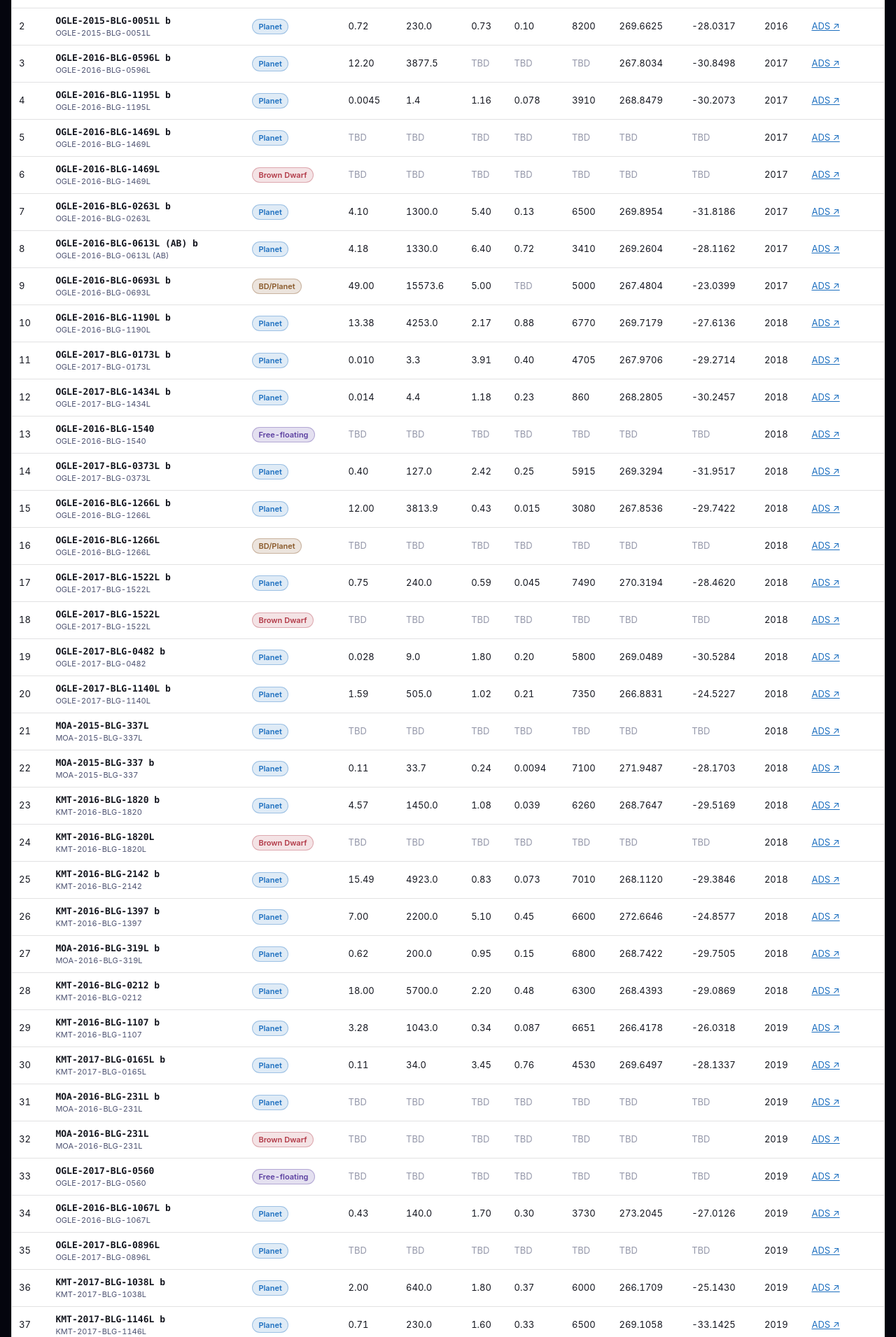
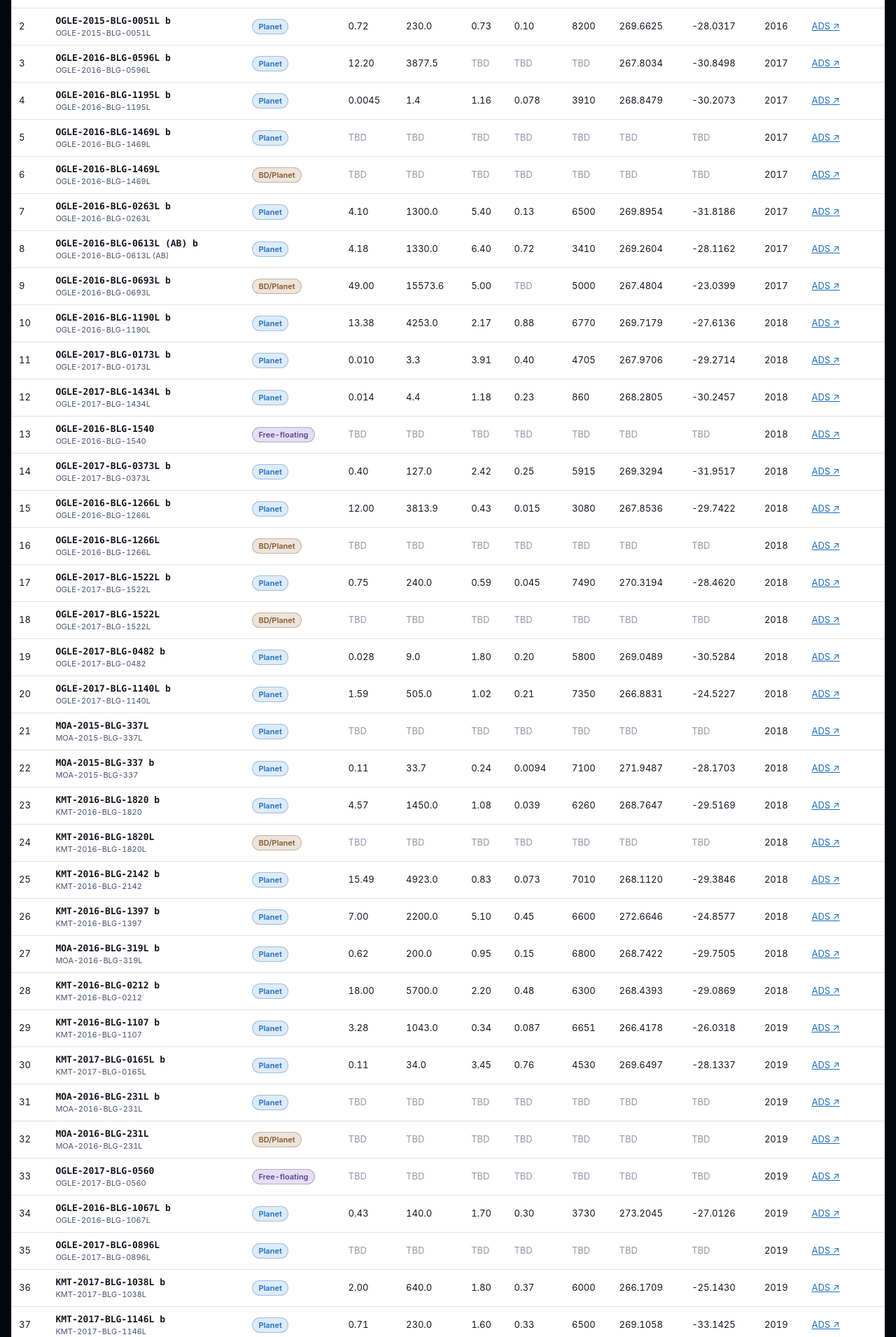
Before and after one commit to bulk17/ExoKMTNet, a PHP site: page / in a window 1280 px wide. Shown: the part 824-2734 px from the top of the page at 70% size. Run offline with PHP 8.4, Linux system fonts and the light colour scheme.

Commit message:
Merge "Brown Dwarf" type into "BD/Planet"
The "Brown-dwarf candidates" stat was already counting both together,
but the per-row badge, type filter, and pill styling still treated
them as separate categories. Now type_note "BD" classifies the same
as "BD/Planet", and the now-unreachable "bd" type (label, pill color,
--bd CSS variable, filter option) is removed.

Co-Authored-By: Claude Sonnet 5 <noreply@anthropic.com>
Claude-Session: https://claude.ai/code/session_01RAVsNxWpCwsfMrRuYxU2jC

```diff
--- a/assets/css/style.css
+++ b/assets/css/style.css
@@ -15,7 +15,6 @@
   --accent-soft: #fbe6cf;
   --link: #1d6fbf;
   --planet: #1d6fbf;
-  --bd: #b23a48;
   --bdplanet: #8a5a2b;
   --ffp: #5b3fa0;
   --row-hover: rgba(0, 0, 0, 0.04);
@@ -37,7 +36,6 @@
     --accent-soft: #3a2a14;
     --link: #6fb3f2;
     --planet: #6fb3f2;
-    --bd: #f08a97;
     --bdplanet: #e0b070;
     --ffp: #b79cf0;
     --row-hover: rgba(255, 255, 255, 0.06);
@@ -56,7 +54,6 @@
   --accent-soft: #3a2a14;
   --link: #6fb3f2;
   --planet: #6fb3f2;
-  --bd: #f08a97;
   --bdplanet: #e0b070;
   --ffp: #b79cf0;
   --row-hover: rgba(255, 255, 255, 0.06);
@@ -433,7 +430,6 @@ table.data tbody tr:last-child td { border-bottom: none; }
   border: 1px solid transparent;
 }
 .pill.planet { color: var(--planet); background: color-mix(in srgb, var(--planet) 14%, transparent); border-color: color-mix(in srgb, var(--planet) 35%, transparent); }
-.pill.bd { color: var(--bd); background: color-mix(in srgb, var(--bd) 14%, transparent); border-color: color-mix(in srgb, var(--bd) 35%, transparent); }
 .pill.bdplanet { color: var(--bdplanet); background: color-mix(in srgb, var(--bdplanet) 16%, transparent); border-color: color-mix(in srgb, var(--bdplanet) 35%, transparent); }
 .pill.ffp { color: var(--ffp); background: color-mix(in srgb, var(--ffp) 16%, transparent); border-color: color-mix(in srgb, var(--ffp) 35%, transparent); }
 
--- a/assets/js/app.js
+++ b/assets/js/app.js
@@ -7,15 +7,13 @@
 
   function classify(row) {
     if (row.is_ffp) return "ffp";
-    if (row.type_note === "BD/Planet") return "bdplanet";
-    if (row.type_note === "BD") return "bd";
+    if (row.type_note === "BD/Planet" || row.type_note === "BD") return "bdplanet";
     if (row.pl_bmassj != null && row.pl_bmassj > BD_PLANET_MASS_CUTOFF) return "bdplanet";
     return "planet";
   }
 
   var TYPE_LABEL = {
     planet: "Planet",
-    bd: "Brown Dwarf",
     bdplanet: "BD/Planet",
     ffp: "Free-floating",
   };
@@ -60,7 +58,7 @@
 
   var total = rows.length;
   var ffpCount = rows.filter(function (r) { return r._type === "ffp"; }).length;
-  var bdCount = rows.filter(function (r) { return r._type === "bd" || r._type === "bdplanet"; }).length;
+  var bdCount = rows.filter(function (r) { return r._type === "bdplanet"; }).length;
   var years = rows.map(function (r) { return r.pub_year; }).filter(Boolean);
   var latestYear = years.length ? Math.max.apply(null, years) : "-";
   var matched = rows.filter(function (r) { return r.nasa_matched || r.eu_matched; }).length;
@@ -81,7 +79,7 @@
       if (!y) return;
       byYear[y] = byYear[y] || { total: 0, bd: 0, ffp: 0 };
       byYear[y].total++;
-      if (r._type === "bd" || r._type === "bdplanet") byYear[y].bd++;
+      if (r._type === "bdplanet") byYear[y].bd++;
       if (r._type === "ffp") byYear[y].ffp++;
     });
     var yearsSorted = Object.keys(byYear).map(Number).sort(function (a, b) { return a - b; });
--- a/index.html
+++ b/index.html
@@ -65,7 +65,6 @@
       <select id="typeSelect" aria-label="Filter by type">
         <option value="all">All types</option>
         <option value="planet">Planet</option>
-        <option value="bd">Brown dwarf</option>
         <option value="bdplanet">BD / Planet boundary</option>
         <option value="ffp">Free-floating</option>
       </select>
@@ -105,9 +104,10 @@
       spreadsheet of KMTNet microlensing planet announcements, cross-checked against
       <a href="https://exoplanet.eu/" target="_blank" rel="noopener">exoplanet.eu</a> as of
       2026-06-25. "Type" starts from the classification noted alongside each entry in the source
-      spreadsheet (Planet / Brown dwarf / BD-planet boundary / Free-floating candidate), then
-      reclassifies anything with a matched mass above 30 M_Jup as "BD/Planet boundary" regardless
-      of its original note, since that's this catalog's working planet/brown-dwarf cutoff.
+      spreadsheet (Planet / Free-floating candidate / Brown dwarf or BD-planet boundary), and
+      also reclassifies anything with a matched mass above 30 M_Jup as "BD/Planet" regardless of
+      its original note — this catalog treats "Brown dwarf" and "BD/Planet boundary" as one
+      category, since 30 M_Jup is its working planet/brown-dwarf cutoff.
     </p>
     <p>
       Physical parameters (mass, semi-major axis, host-star mass, system distance, and RA/Dec)
```
